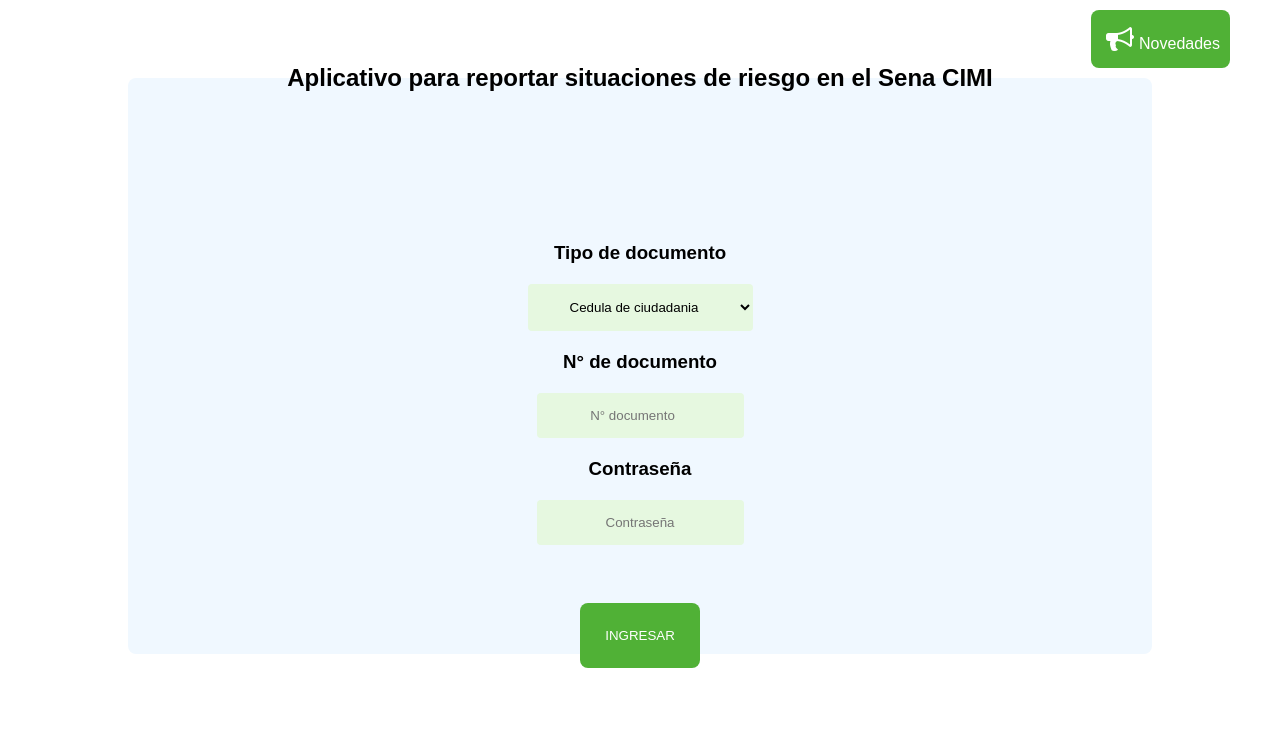
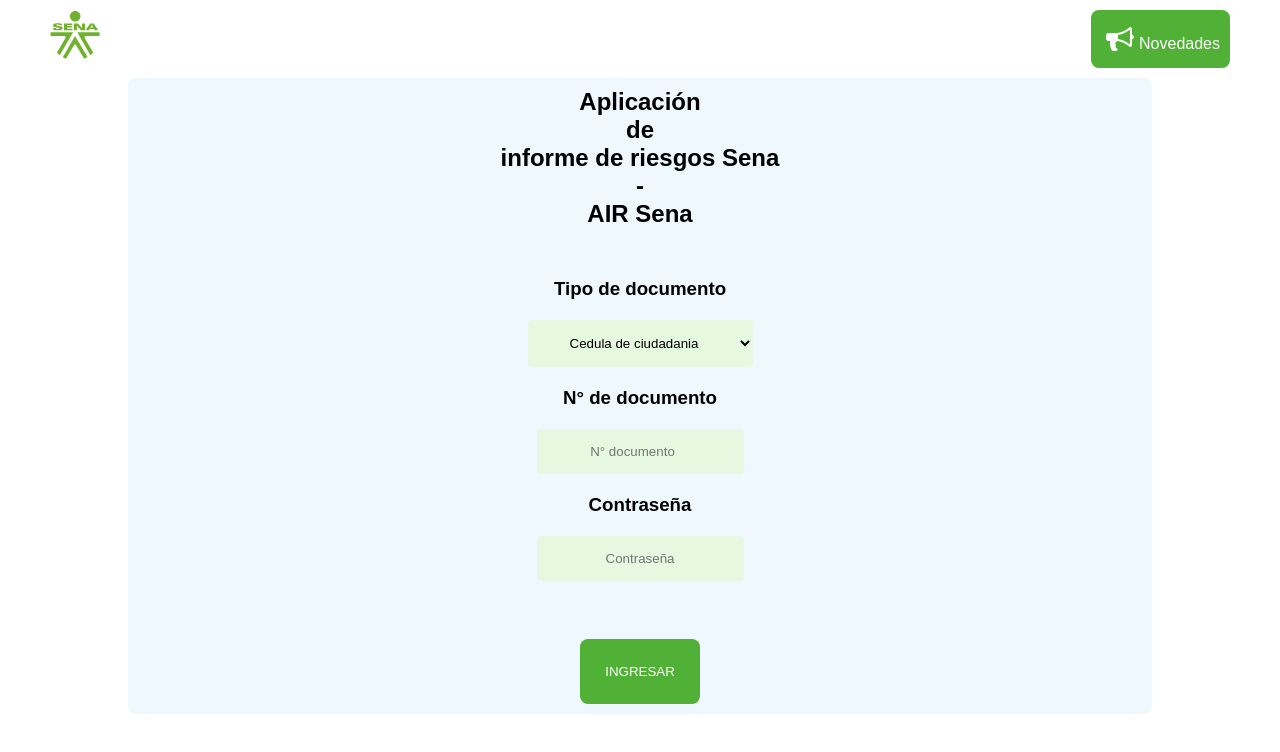
Before and after one commit to SebasADSO/Proyecto_WEB, a plain HTML site: page index.html in a window 1280 px wide. Drawn offline with Linux system fonts and the light colour scheme.

Commit message:
Arreglos menores

```diff
--- a/Login_Style.css
+++ b/Login_Style.css
@@ -18,8 +18,12 @@ body {
 }
 .banner {
   display: flex;
-  justify-content: end;
+  justify-content: space-between;
   width: 100%;
+}
+.Sena_logo {
+  width: 50px;
+  margin: 10px 50px;
 }
 .banner_news {
   text-decoration: none;
@@ -41,16 +45,20 @@ body {
   flex-direction: column;
   background-color: aliceblue;
   border-radius: 8px;
-  gap: 150px;
+  gap: 50px;
   width: 80%;
-  height: 80%;
+  height: auto;
   align-content: center;
   justify-content: center;
+}
+.Menu_title {
+  margin-top: 10px;
 }
 .Menu_login_form {
   display: flex;
   flex-direction: column;
   gap: 20px;
+  margin-bottom: 10px;
 }
 .Menu_form--docselect {
   border-radius: 4px;
--- a/Login.html
+++ b/index.html
@@ -11,12 +11,14 @@
 
 <body>
   <header class="banner">
-    <figure></figure>
+    <figure class="Sena_logo" >
+      <img src="./SVG/logo-sena-verde-complementario-svg-2022.svg">
+    </figure>
     <a class="banner_news" href="#" id="news"><i class="fa fa-bullhorn" style="font-size:28px; margin: 5px;" ></i>Novedades</a>
   </header>
   <main class="Menu">
     <section class="Menu_login">
-      <h1 class="Menu_title">Aplicativo para reportar situaciones de riesgo en el Sena CIMI</h1>
+      <h1 class="Menu_title">Aplicación <br> de <br> informe de riesgos Sena <br>-<br> AIR Sena</h1>
       <form class="Menu_login_form">
         <h3>Tipo de documento</h3>
         <select class="Menu_form--docselect">
```
Also changed, not shown: SVG/logo-sena-verde-complementario-svg-2022.svg (added).
